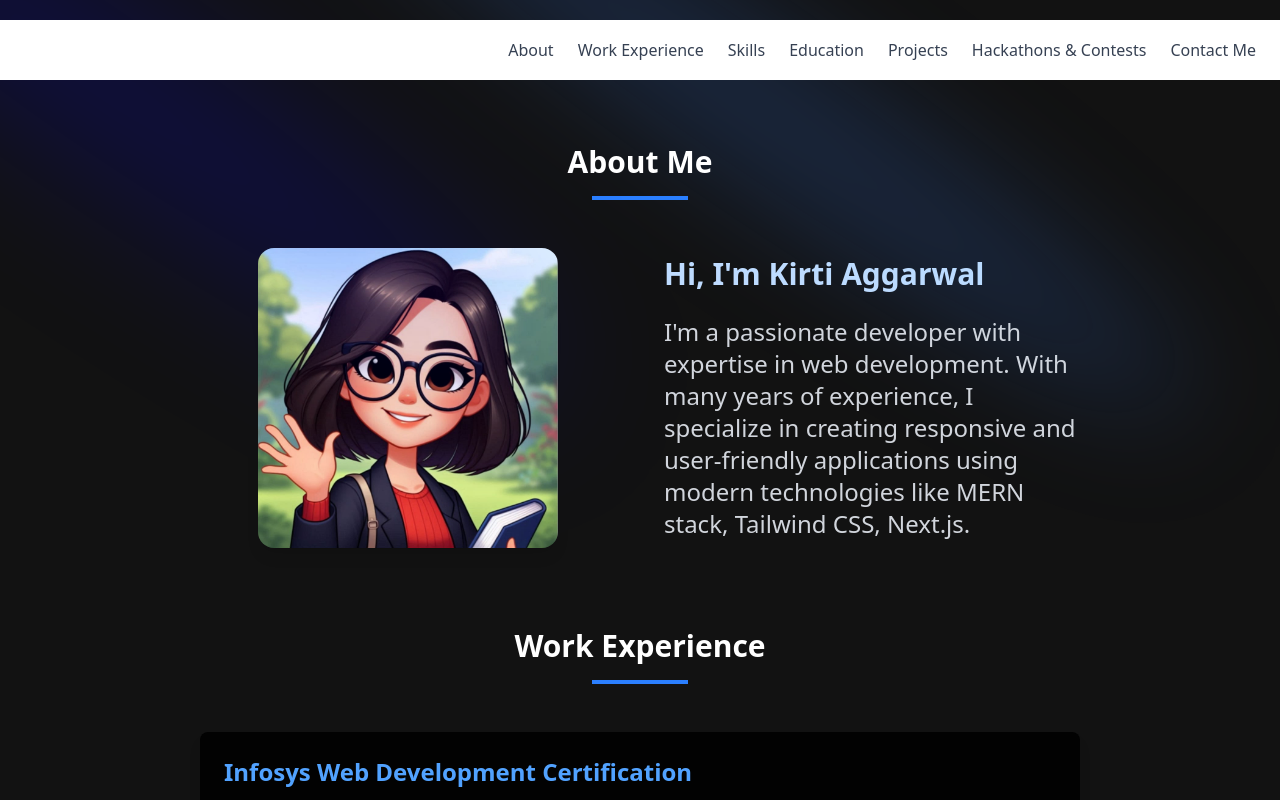
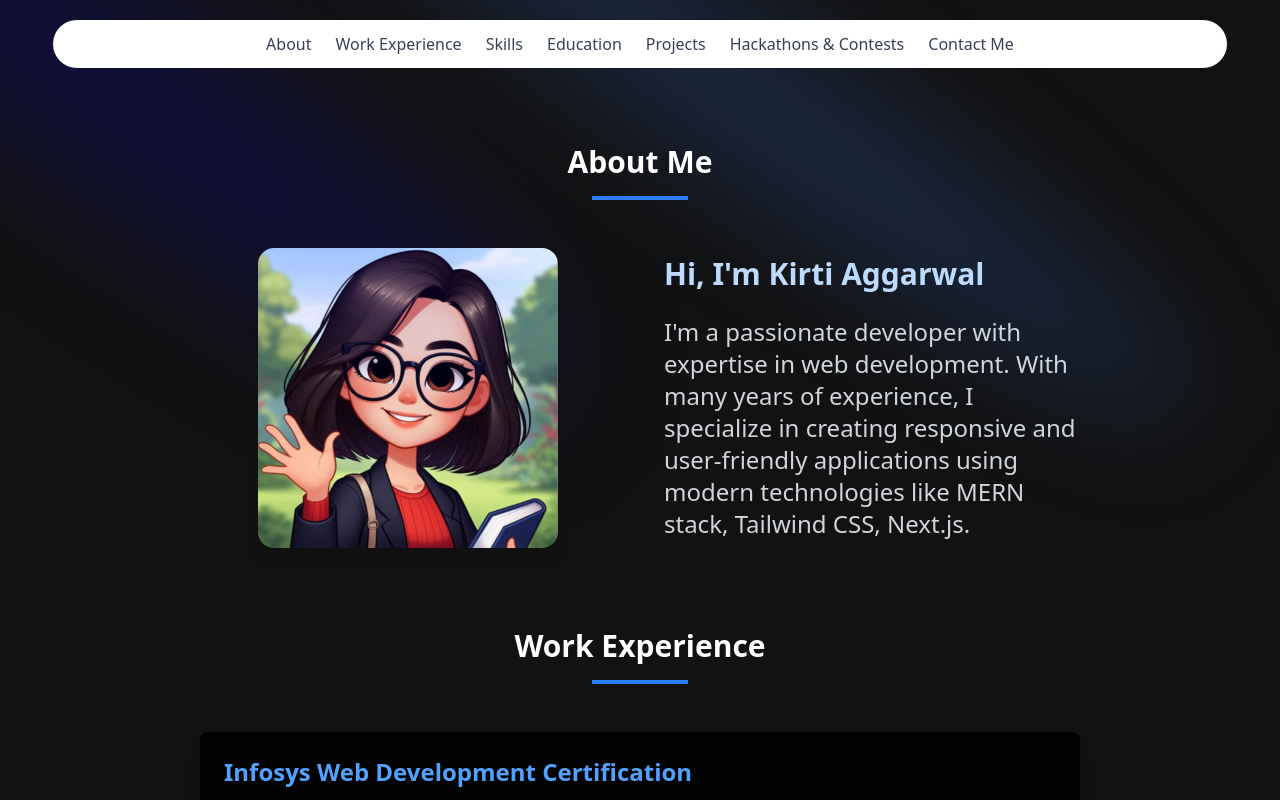
Before and after one commit to 19kirti/my-portfolio, a Next.js app: page / in a window 1280 px wide. Shown: the top 800 px of the page. Built offline with nearby package versions, Linux system fonts and the light colour scheme.

Commit message:
navbar UI changes

```diff
--- a/components/SimpleNavbar.tsx
+++ b/components/SimpleNavbar.tsx
@@ -58,26 +58,26 @@ const SimpleNavbar = () => {
 
   return (
     <nav
-      className={`fixed top-0 left-0 w-full z-[100] transition-all duration-300 ${
+      className={`fixed top-0 left-0 right-0 w-11/12 max-w-7xl mx-auto z-[100] transition-all duration-300 rounded-full ${
         scrolled
-          ? "bg-white/90 backdrop-blur-sm shadow-md py-2"
-          : "bg-white py-4 mt-5"
+          ? "bg-white/90 backdrop-blur-sm shadow-md py-2 mt-2"
+          : "bg-white py-3 mt-5"
       }`}
     >
-      <div className="container mx-auto px-4 md:px-6">
-        <div className="flex justify-between items-center">
-          {/* Logo */}
-          <div className="text-xl font-bold">
+      <div className="container mx-auto px-6">
+        <div className="flex justify-between items-center md:justify-center md:relative">
+          {/* Logo - Left on mobile, absolute left on desktop */}
+          <div className="text-xl font-bold md:absolute md:left-0">
             <Link href="/">Portfolio</Link>
           </div>
 
-          {/* Desktop Navigation */}
-          <div className="hidden md:flex space-x-6">
+          {/* Desktop Navigation - Centered */}
+          <div className="hidden md:flex items-center justify-center space-x-6">
             {navItems.map((item, idx) => (
               <a
                 key={`desktop-link-${idx}`}
                 href={item.link}
-                className="text-gray-700 hover:text-blue-600 transition-colors"
+                className="text-gray-700 hover:text-blue-600 transition-colors text-sm lg:text-base"
               >
                 {item.name}
               </a>
@@ -118,13 +118,13 @@ const SimpleNavbar = () => {
 
         {/* Mobile Menu */}
         {isMenuOpen && (
-          <div className="md:hidden mt-4 pb-4 bg-white">
-            <div className="flex flex-col space-y-4">
+          <div className="md:hidden mt-4 pb-4 bg-white rounded-2xl shadow-lg absolute left-0 right-0 px-4">
+            <div className="flex flex-col space-y-3">
               {navItems.map((item, idx) => (
                 <a
                   key={`mobile-link-${idx}`}
                   href={item.link}
-                  className="text-gray-700 hover:text-blue-600 transition-colors px-2 py-1"
+                  className="text-gray-700 hover:text-blue-600 transition-colors px-2 py-1 text-center"
                   onClick={() => setIsMenuOpen(false)}
                 >
                   {item.name}
```
